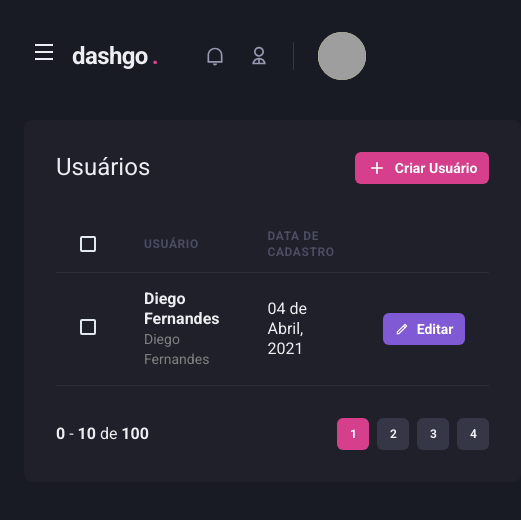
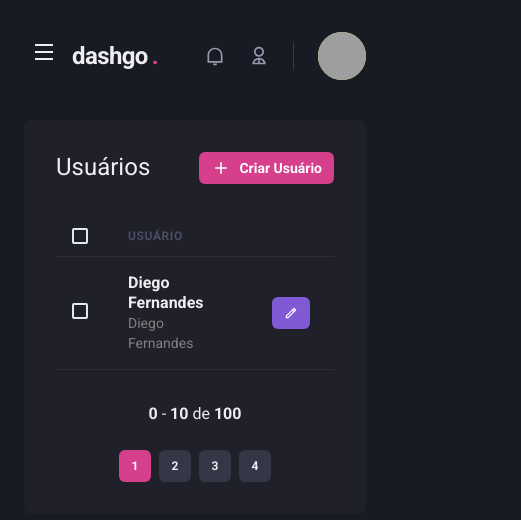
Before and after one commit to luisrodriguesds/dashgo, a Next.js app: page /users in a window 390 px wide. Shown: the top 520 px of the page, 521 px wide, since content can reach past the window. Built offline with nearby package versions, Linux system fonts and the light colour scheme; grey boxes are pictures that could not be loaded.

Commit message:
feat: mobile version on the create user page

```diff
--- a/src/components/Pagination/index.tsx
+++ b/src/components/Pagination/index.tsx
@@ -5,7 +5,7 @@
 
   return (
     <Stack
-      direction="row"
+      direction={["column", "row"]}
       spacing="6"
       mt="8"
       justify="space-between"
--- a/src/pages/dashboard.tsx
+++ b/src/pages/dashboard.tsx
@@ -75,7 +75,7 @@
           alignItems="flex-start"
         >
           <Box
-            p="8"
+            p={["6","8"]}
             bg="gray.800"
             borderRadius={8}
             pb="4"
@@ -85,7 +85,7 @@
           </Box>
 
           <Box
-            p="8"
+            p={["6","8"]}
             bg="gray.800"
             borderRadius={8}
             pb="4"
--- a/src/pages/users/create.tsx
+++ b/src/pages/users/create.tsx
@@ -14,19 +14,19 @@
           flex="1"
           borderRadius={8}
           bg="gray.800"
-          p="8"
+          p={["6", "8"]}
         >
             <Heading size="lg" fontWeight="normal">Criar Usuário</Heading>
 
             <Divider my="6" borderColor="gray.700" />
 
             <VStack spacing="8">
-              <SimpleGrid minChildWidth="240px" spacing="8" w="100%">
+              <SimpleGrid minChildWidth="240px" spacing={["6", "8"]} w="100%">
                 <Input name="name" label="Nome Completo" />
                 <Input name="email" type="email" label="E-mal" />
               </SimpleGrid>
 
-              <SimpleGrid minChildWidth="240px" spacing="8" w="100%">
+              <SimpleGrid minChildWidth="240px" spacing={["6", "8"]} w="100%">
                 <Input name="password" type="password" label="Senha" />
                 <Input name="password_confirm" type="password" label="Confirmar Senha" />
               </SimpleGrid>
--- a/src/pages/users/index.tsx
+++ b/src/pages/users/index.tsx
@@ -1,4 +1,4 @@
-import { Box, Button, Checkbox, Flex, Heading, Icon, Table, Tbody, Td, Text, Th, Thead, Tr } from "@chakra-ui/react";
+import { Box, Button, Checkbox, Flex, Heading, Icon, Table, Tbody, Td, Text, Th, Thead, Tr, useBreakpointValue } from "@chakra-ui/react";
 import { RiAddLine, RiPencilLine } from "react-icons/ri";
 import { Header } from "../../components/Header";
 import { Pagination } from "../../components/Pagination";
@@ -6,6 +6,11 @@
 
 
 export default function UserList(){
+  const isWideVersion = useBreakpointValue({
+    base: false,
+    lg : true
+  })
+
   return (
     <Box>
       <Header />
@@ -41,17 +46,17 @@
           <Table colorScheme="whiteAlpha">
             <Thead>
               <Tr>
-                <Th px="6" color="gray.300" width="8">
+                <Th px={["4", "4", '6']} color="gray.300" width="8">
                   <Checkbox colorScheme="pink" />
                 </Th>
                 <Th>Usuário</Th>
-                <Th>Data de cadastro</Th>
+                {isWideVersion && (<Th>Data de cadastro</Th>)}
                 <Th width="8"></Th>
               </Tr>
             </Thead>
             <Tbody>
               <Tr>
-                <Td px="6">
+                <Td px={["4", "4", '6']}>
                   <Checkbox colorScheme="pink" />
                 </Td>
                 <Td>
@@ -60,7 +65,7 @@
                     <Text fontSize="sm" color="gray">Diego Fernandes</Text>
                   </Box>
                 </Td>
-                <Td>04 de Abril, 2021</Td>
+                {isWideVersion && (<Td>04 de Abril, 2021</Td>)}
                 <Td>
                   <Button
                     as="a"
@@ -68,9 +73,9 @@
                     fontSize="sm"
                     colorScheme="purple"
                     cursor="pointer"
-                    leftIcon={<Icon as={RiPencilLine} />}
+                    leftIcon={<Icon as={RiPencilLine} marginInlineEnd={isWideVersion ? "0rem" : "-0.5rem"} />}
                   >
-                    Editar
+                    {isWideVersion && ('Editar')}
                   </Button>
                 </Td>
               </Tr>
```
